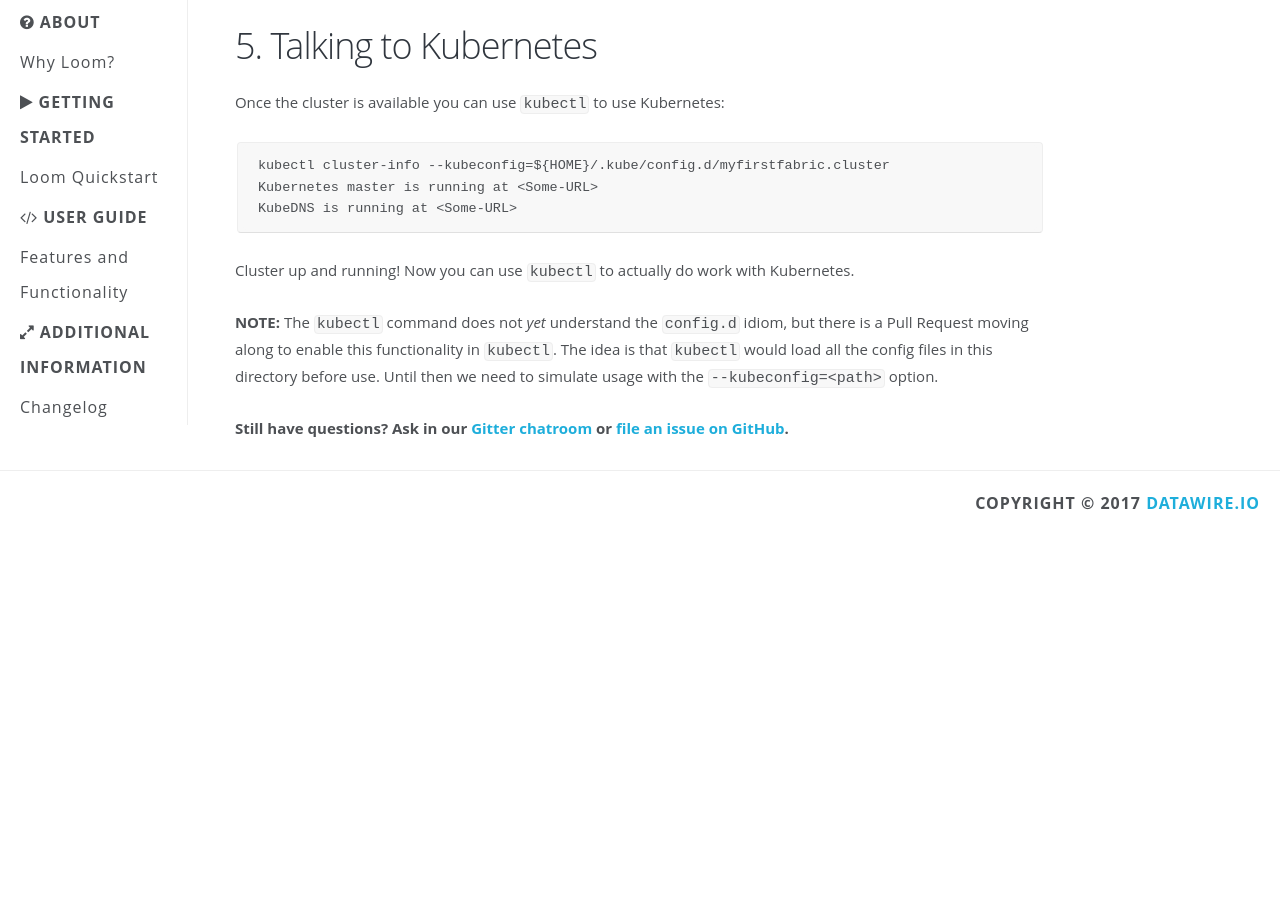
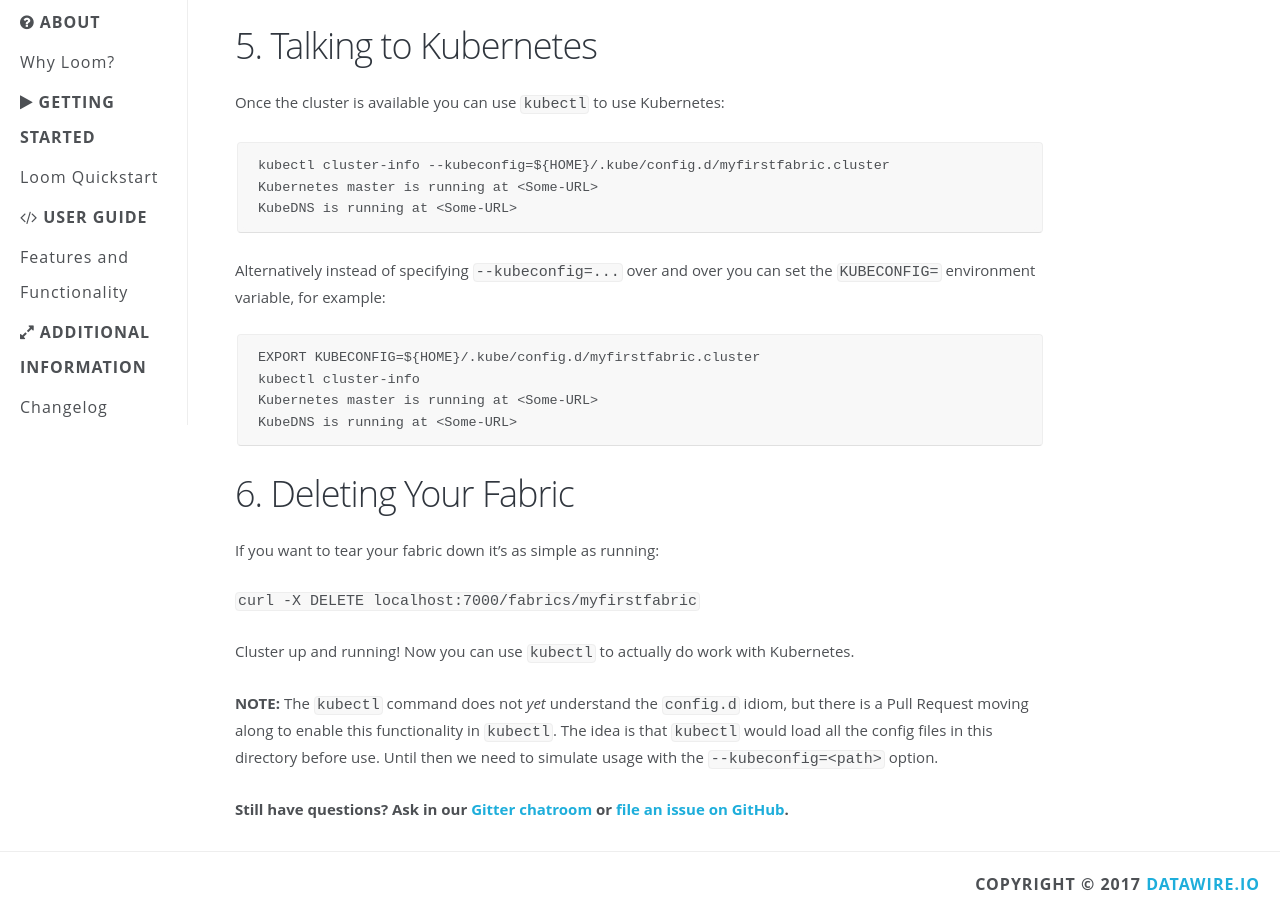
Before and after one commit to datawire/loom, a Jekyll site: the page built from docs/getting-started/quickstart.md, in a window 1280 px wide and 900 px high, scrolled down 3095 px. Built offline with Jekyll 4.4.1, drawn with Linux system fonts in a browser that asks for light colours; nearby versions of some CDN libraries; before the commit the page ends 3631 px from its top, so only the background shows below that; some of the changed text lies outside the part shown.

Commit message:
Small quickstart update for `0.1.0` and also teardown fabric example.

````diff
--- a/docs/getting-started/quickstart.md
+++ b/docs/getting-started/quickstart.md
@@ -13,7 +13,7 @@
 
 ### 1. Run Loom
 
-**NOTE**: Loom is Alpha quality software. It is strongly recommended you do a `docker pull datawire/loom:alpha` frequently to ensure the latest image is running.
+**NOTE**: Loom is Alpha quality software. It is strongly recommended you do a `docker pull datawire/loom:0.1.0` frequently to ensure the latest image is running.
 
 Loom is packaged as a [Docker](https://docker.com) image. It can be started with a `docker run ...` command shown below. When Loom runs for the first time it will create some necessary core infrastructure on your AWS account during a bootstrap phase:
 
@@ -25,14 +25,14 @@
 **Preferred: Use AWS credentials and config in `$HOME/.aws` directory**
 
 ```bash
-docker pull datawire/loom:alpha
+docker pull datawire/loom:0.1.0
 docker run -p 7000:7000 -v ${HOME}/.aws:/root/.aws --rm -it datawire/loom:alpha
 ```
 
 **Alternative: Set AWS environment variables**
 
 ```bash
-docker pull datawire/loom:alpha
+docker pull datawire/loom:0.1.0
 docker run --rm -it \
   -p 7000:7000 \
   -e AWS_ACCESS_KEY_ID=<Your-AWS-API-Access-Key> \
@@ -123,6 +123,21 @@
 KubeDNS is running at <Some-URL>
 ```
 
+Alternatively instead of specifying `--kubeconfig=...` over and over you can set the `KUBECONFIG=` environment variable, for example:
+
+```bash
+EXPORT KUBECONFIG=${HOME}/.kube/config.d/myfirstfabric.cluster
+kubectl cluster-info
+Kubernetes master is running at <Some-URL>
+KubeDNS is running at <Some-URL>
+```
+
+### 6. Deleting Your Fabric
+
+If you want to tear your fabric down it's as simple as running:
+
+`curl -X DELETE localhost:7000/fabrics/myfirstfabric`
+
 Cluster up and running! Now you can use `kubectl` to actually do work with Kubernetes.
 
 **NOTE:** The `kubectl` command does not *yet* understand the `config.d` idiom, but there is a Pull Request moving along to enable this functionality in `kubectl`. The idea is that `kubectl` would load all the config files in this directory before use. Until then we need to simulate usage with the `--kubeconfig=<path>` option.
````
